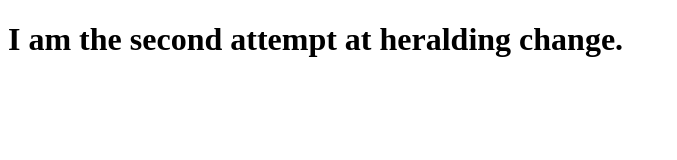
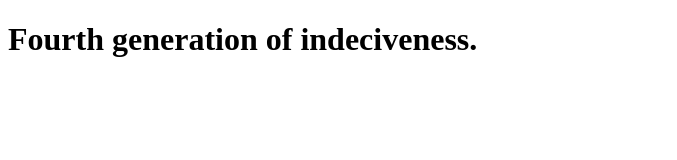
Before and after one commit to hearthefields/Week-4-Class-Build, a plain HTML site: page index.html in a window 1280 px wide. Shown: the whole page, without its empty margins (0-677 px from the left). Drawn offline with Linux system fonts and the light colour scheme.

Commit message:
Updated index once more

```diff
--- a/index.html
+++ b/index.html
@@ -3,6 +3,6 @@
     <title>Week 4 Class Attempt</title>
 </head>
 <body>
-    <h1>I am the second attempt at heralding change.</h1>
+    <h1>Fourth generation of indeciveness.</h1>
 </body>
 </html>
```
